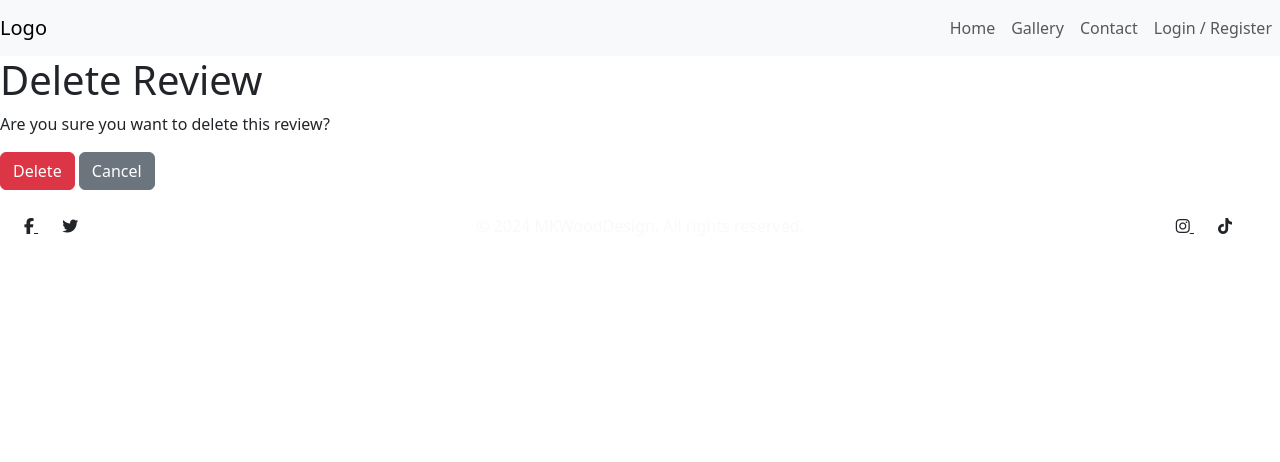
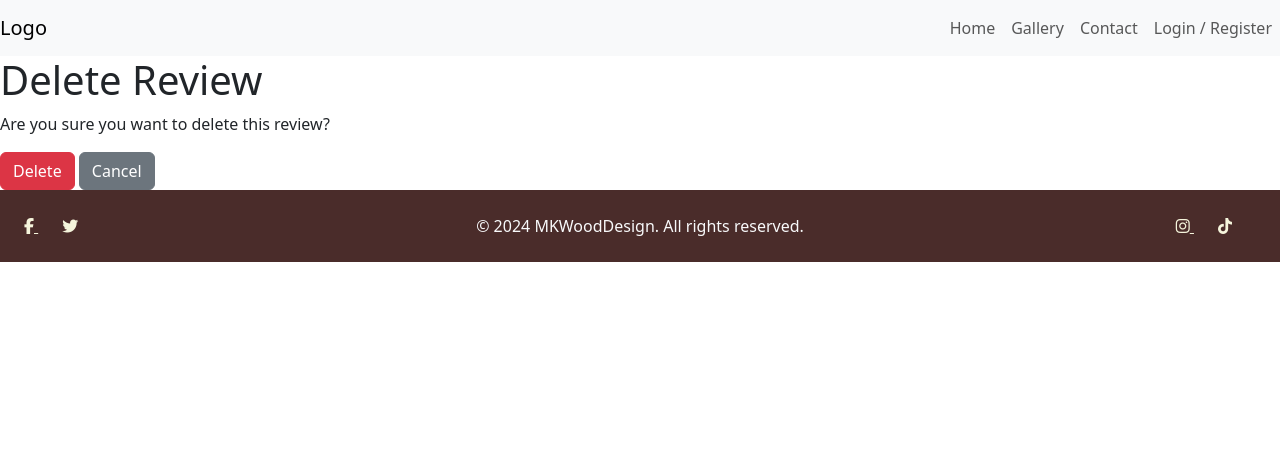
Before and after one commit to ZebaRobert/MK-wood-design, a Django app: template UserDetails/templates/userdetails/delete_review.html in a window 1280 px wide. Shown: the top 462 px of the page. Run offline with Django 5.2, Linux system fonts and the light colour scheme; the template is opened without the code that fills it, so the values that code supplies are empty; some libraries are stand-ins or nearby versions.

Commit message:
Add style for footer

```diff
--- a/static/css/style.css
+++ b/static/css/style.css
@@ -1,3 +1,11 @@
+:root {
+    --rich-walnut-brown: #4A2C2A;
+    --soft-cream: #F5F5DC;
+    --forest-green: #228B22;
+    --warm-amber: #FFBF00;
+    --slate-gray: #708090;
+}
+
 .gallery-container {
     position: relative;
     width: 100%;
@@ -42,3 +50,21 @@
     padding: 10px;
     margin-bottom: 10px;
 }
+
+/* Custom footer styles */
+footer {
+    background-color: var(--rich-walnut-brown);
+    color: var(--soft-cream);
+}
+
+footer a {
+    color: var(--soft-cream);
+}
+
+footer .text-light {
+    color: var(--soft-cream);
+}
+
+footer a:hover {
+    color: var(--warm-amber);
+}
```
